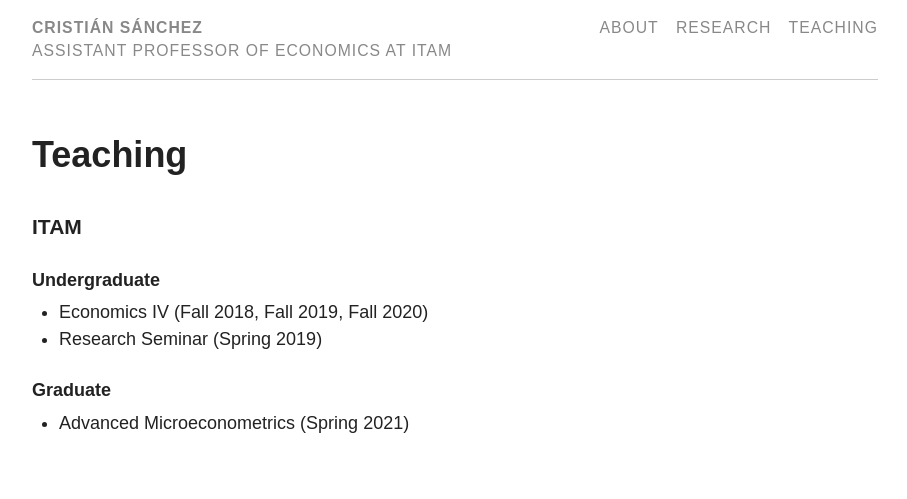
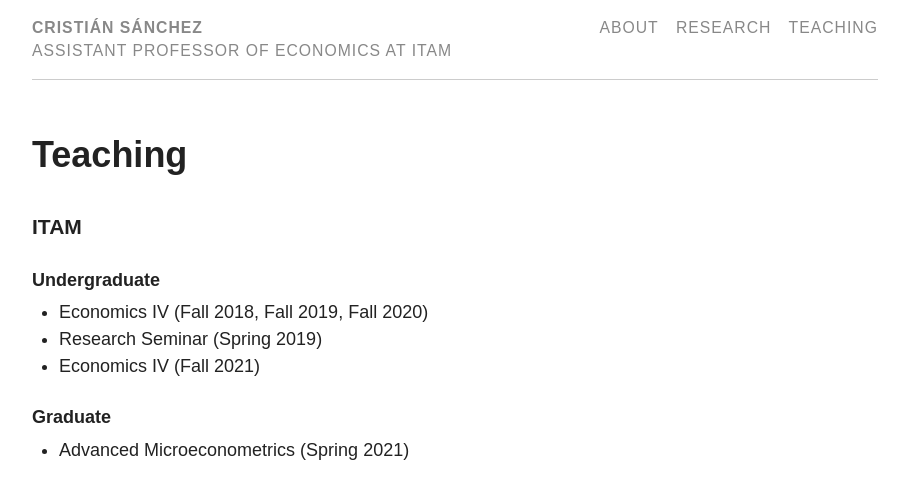
Before and after one commit to fvg98/fvg98.github.io, a Jekyll site: the page built from pages/teaching.md, in a window 1280 px wide. Shown: the top 499 px of the page, without its empty margins (185-1092 px from the left). Built offline with Jekyll 4.4.1, drawn with Linux system fonts in a browser that asks for light colours.

Commit message:
Update 10-11-2021

```diff
--- a/pages/teaching.md
+++ b/pages/teaching.md
@@ -9,6 +9,7 @@ permalink: /teaching/
 #### Undergraduate
 * Economics IV (Fall 2018, Fall 2019, Fall 2020)
 * Research Seminar (Spring 2019)
+* Economics IV (Fall 2021)
 
 #### Graduate
 * Advanced Microeconometrics (Spring 2021)
```
Also changed, not shown: pages/research.md (+1 -0 lines), 1 other file.
